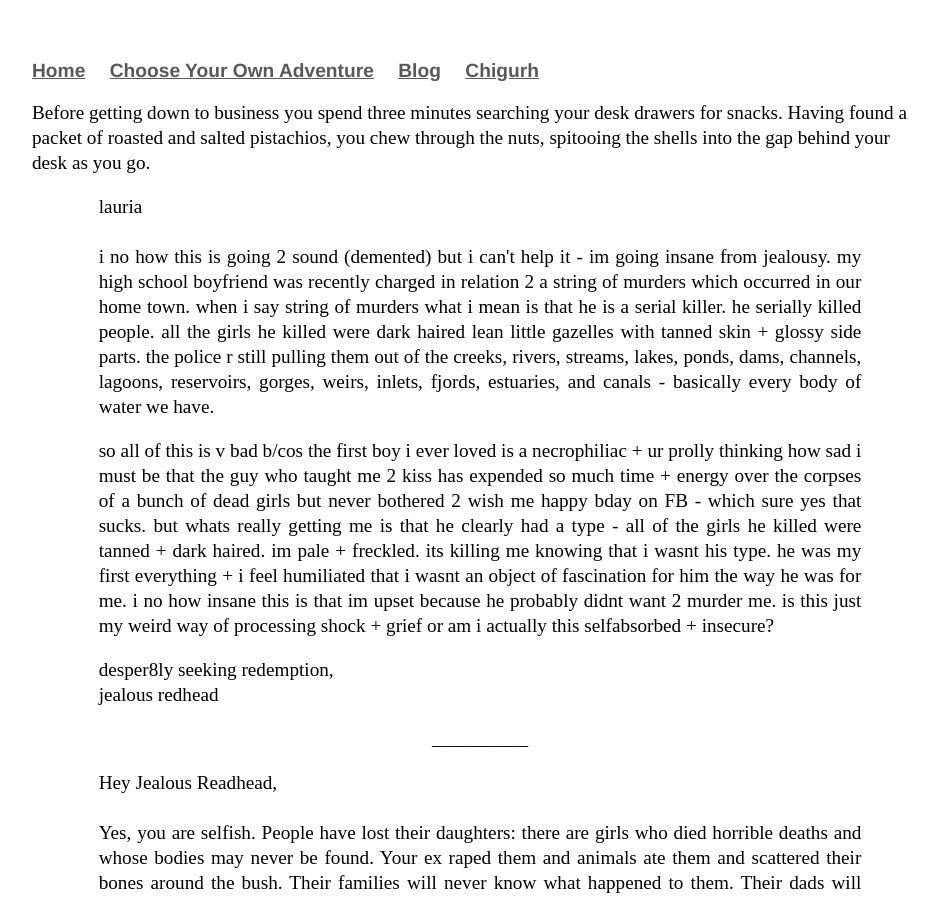
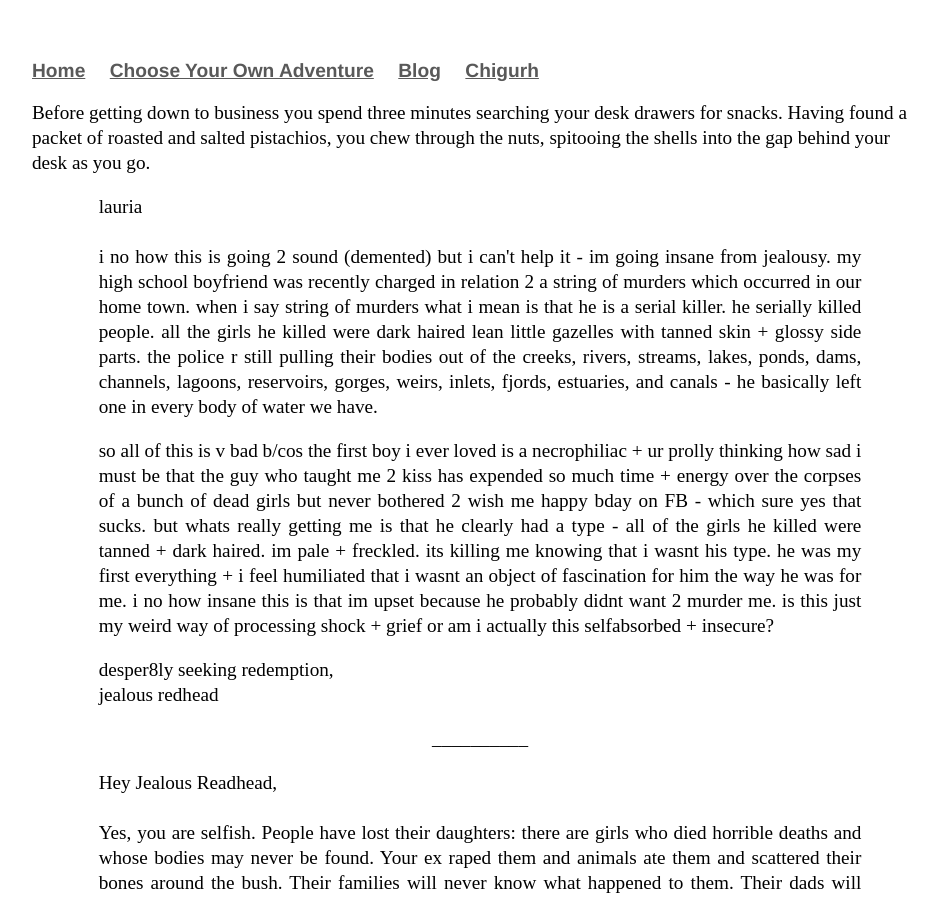
Before and after one commit to Pinelife/pinelife.github.io, a Jekyll site: the page built from Hellhole/Room7.html, in a window 1280 px wide and 900 px high. Shown: the whole window, without its empty margins (160-1097 px from the left). Built offline with Jekyll 4.4.1, drawn with Linux system fonts in a browser that asks for light colours.

Commit message:
Update Room7.html

```diff
--- a/Hellhole/Room7.html
+++ b/Hellhole/Room7.html
@@ -15,8 +15,8 @@ Before getting down to business you spend three minutes searching your desk draw
  i no how this is going 2 sound (demented) but i can't help it - im going insane from jealousy. my high school boyfriend was recently
   charged in relation 2 a string of murders which occurred in our home town. when i say string of murders what i mean is that he is a serial killer.
   he serially killed people. all the girls he killed were dark haired lean little gazelles with tanned skin + glossy side parts. the police r
-  still pulling them out of the creeks, rivers, streams, lakes, ponds, dams, channels, lagoons, reservoirs, gorges, weirs, inlets, fjords, estuaries,
-  and canals - basically every body of water we have.</p>
+  still pulling their bodies out of the creeks, rivers, streams, lakes, ponds, dams, channels, lagoons, reservoirs, gorges, weirs, inlets, fjords, estuaries,
+  and canals - he basically left one in every body of water we have.</p>
 <p style="text-align:justify" class="indented">
 so all of this is v bad b/cos the first boy i ever loved is a necrophiliac + ur prolly thinking
   how sad i must be that the guy who taught me 2 kiss has expended so much time + energy over the corpses of a bunch of dead girls but never
```
